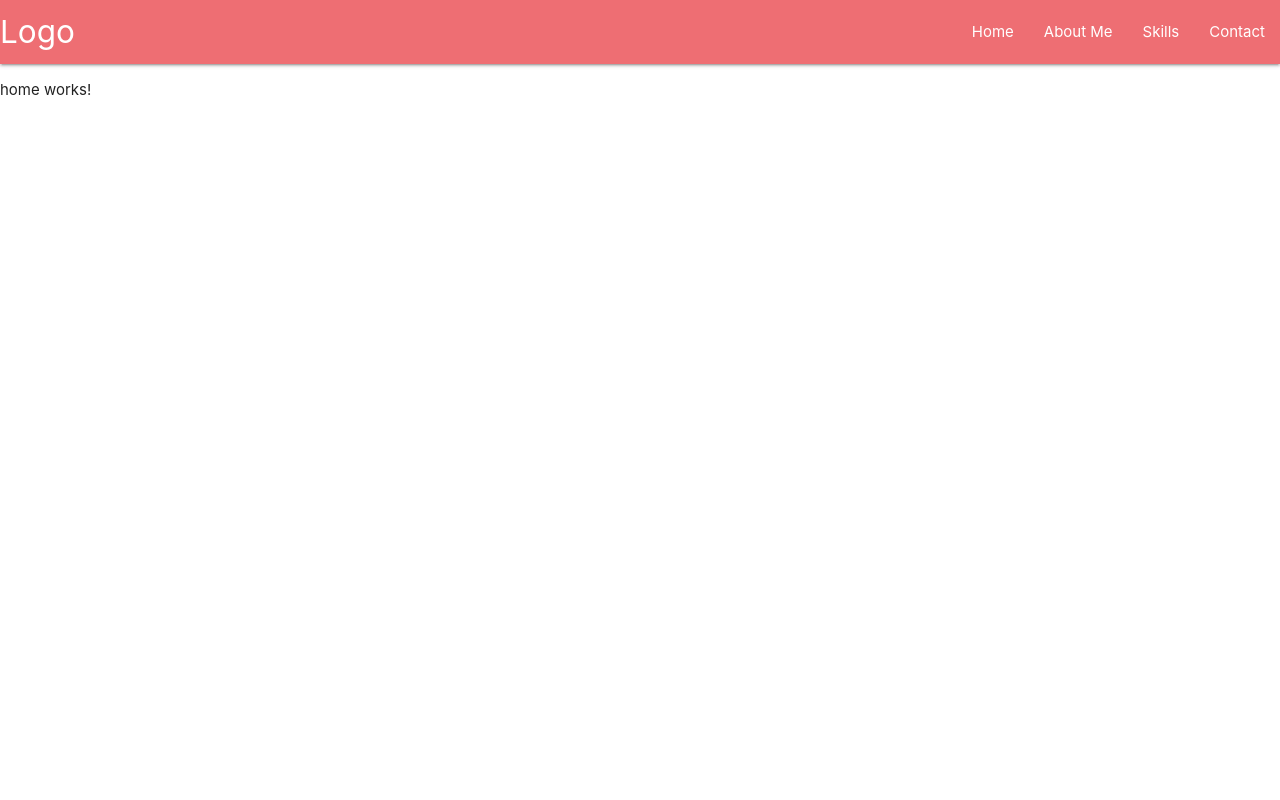
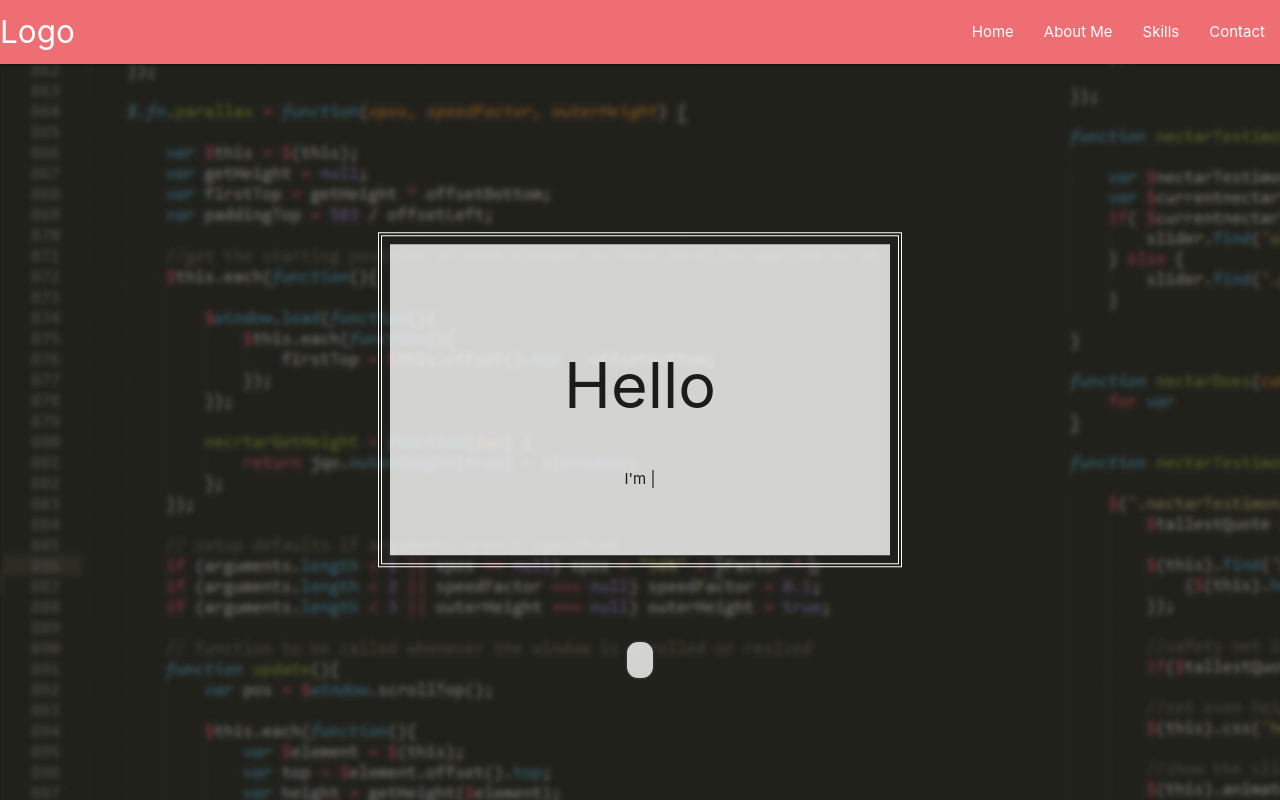
Before and after one commit to KKL220794/about-me, an Angular app: page /home in a window 1280 px wide. Built offline with nearby package versions, Linux system fonts and the light colour scheme.

Commit message:
home page added

```diff
--- a/package.json
+++ b/package.json
@@ -23,6 +23,7 @@
     "materialize-css": "^1.0.0-rc.2",
     "rxjs": "~6.4.0",
     "tslib": "^1.10.0",
+    "typed.js": "^2.0.11",
     "zone.js": "~0.9.1"
   },
   "devDependencies": {
--- a/src/app/home/home.component.css
+++ b/src/app/home/home.component.css
@@ -0,0 +1,72 @@
+.home {
+    background-size: cover;
+    min-width: 100%;
+    min-height: 100%;
+    height: 100%;
+    width: 100%;
+    display: block;
+  }
+   .wrap-hero-content{
+    background-image: url('../../assets/images/header.png');
+    width: 100%;
+    height: 100%;
+    position: absolute;
+    top: 0;
+    left: 0;
+  }
+  .hero-content{
+    position: absolute;
+    text-align: center;
+    min-width: 500px;
+    left: 50%;
+    top: 50%;
+    padding: 65px;
+    background: rgba(255, 255, 255, 0.8);
+    outline: 4px double #FFFFFF;
+    outline-offset: 8px;
+    transform: translateX(-50%) translateY(-50%);
+  }
+
+  .mouse-icon {
+    position: absolute;
+    border: 2px solid #2f2f2f;
+    background: #ffffff;
+    opacity: 0.8;
+    border-radius: 13px;
+    height: 40px;
+    width: 30px;
+    margin: 0 auto;
+    display: block;
+    left: 0;
+    right: 0;
+    bottom: 15%;
+    z-index: 100;
+  }
+
+  .mouse-icon .scroll {
+    animation-name: scrolling;
+    animation-duration: 1s;
+    animation-timing-function: linear;
+    animation-delay: 0s;
+    animation-iteration-count: infinite;
+    animation-play-state: running;
+  }
+  .mouse-icon .scroll {
+    position: relative;
+    border-radius: 10px;
+    background: #2f2f2f;
+    width: 4px;
+    height: 8px;
+    top: 4px;
+    margin-left: auto;
+    margin-right: auto;
+  }
+
+  @keyframes scrolling  {
+    0%   { top:2px;  opacity: 0;}
+    30%  { top:8px; opacity: 1;}
+    100% { top:16px; opacity: 0;}
+  }
+
+
+  .typed-cursor{ opacity: 0;}
--- a/src/app/home/home.component.html
+++ b/src/app/home/home.component.html
@@ -1,3 +1,16 @@
-<p>
-  home works!
-</p>
+<div class="home">
+  <div class="container">
+    <div class="row">
+      <div class="wrap-hero-content">
+          <div class="hero-content">
+            <h1>Hello</h1>
+            <br>
+            <span class="typed"></span>
+          </div>
+      </div>
+      <div class="mouse-icon margin-20">
+        <div class="scroll"></div>
+      </div>
+    </div>
+  </div>
+</div>
--- a/src/app/home/home.component.ts
+++ b/src/app/home/home.component.ts
@@ -1,4 +1,5 @@
 import { Component, OnInit } from '@angular/core';
+import Typed from 'typed.js';
 
 @Component({
   selector: 'app-home',
@@ -10,6 +11,15 @@ export class HomeComponent implements OnInit {
   constructor() { }
 
   ngOnInit() {
+    const options = {
+      strings: ["My Name is Krishna Kanhaiya", "I'm a Web Developer", "You just think, I'll make it real"],
+      typeSpeed: 100,
+      backDelay: 900,
+      loop : true,
+    };
+
+    var typed = new Typed('.typed', options);
+
   }
 
 }
--- a/src/app/navbar/navbar.component.html
+++ b/src/app/navbar/navbar.component.html
@@ -1,3 +1,4 @@
+<div class="navbar-fixed">
 <nav>
   <div class="nav-wrapper">
     <a href="#" class="brand-logo">Logo</a>
@@ -9,3 +10,4 @@
     </ul>
   </div>
 </nav>
+</div>
```
Also changed, not shown: src/assets/images/header.png (added), 1 other file (tests, documents, lock files or other folders).
